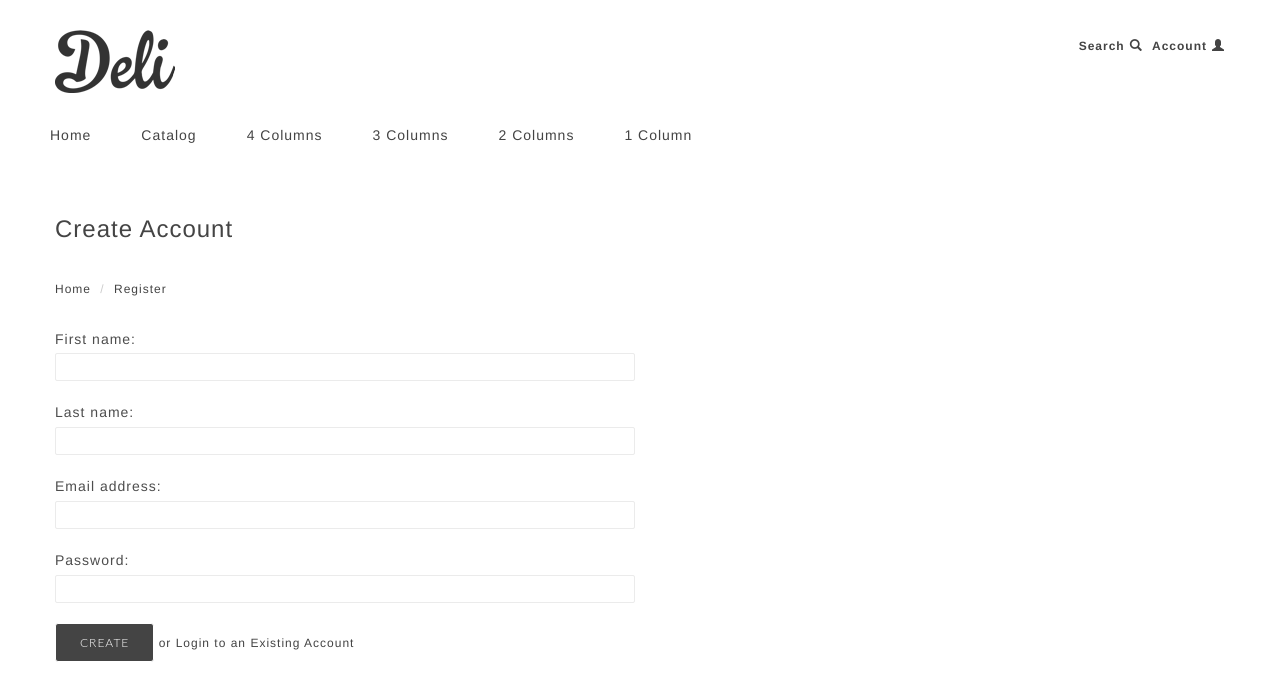
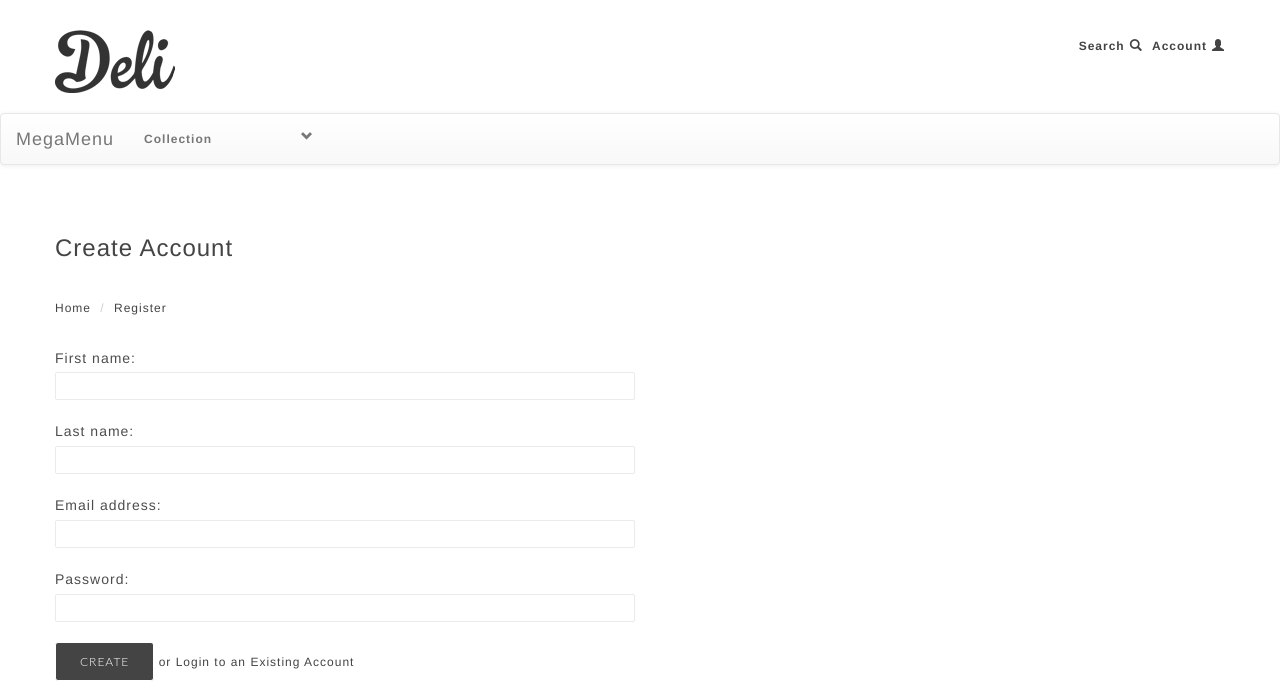
Before and after one commit to saifulazad/Delijango, a Django app: page /signup/ in a window 1280 px wide. Shown: the top 700 px of the page. Run offline with Django 3.2, Linux system fonts and the light colour scheme; grey boxes labelled with a size stand in for pictures from a placeholder-image service; some libraries are stand-ins or nearby versions.

```diff
--- a/Delijango/settings.py
+++ b/Delijango/settings.py
@@ -24,7 +24,6 @@ SECRET_KEY = '@1yu+ge0-j3k!hej@wulu2%po2!^*rbqzsz9h%59b)4&4q2m4&'
 
 # SECURITY WARNING: don't run with debug turned on in production!
 DEBUG = True
-
 # ALLOWED_HOSTS = ['*']
 
 
--- a/template/login.html
+++ b/customer/templates/customers/login.html
@@ -35,7 +35,7 @@
 
         <div class="action_bottom">
           <input class="button" type="submit" value="Sign In">
-          <span class="note">or <a href="signup.html">Register a new Account</a></span>
+          <span class="note">or <a href="{% url 'signup' %}">Register a new Account</a></span>
         </div>
 
       </form>
--- a/customer/templates/customers/signup.html
+++ b/customer/templates/customers/signup.html
@@ -20,7 +20,7 @@
                     {{form.as_p}}
                      <div class="action_bottom">
                       <input class="button" type="submit" value="Create">
-                      <span class="note">or <a href="login.html">Login to an Existing Account</a></span>
+                      <span class="note">or <a href={% url 'login' %}>Login to an Existing Account</a></span>
                     </div>
                   </form>
                 </div><!-- #register -->
--- a/customer/views.py
+++ b/customer/views.py
@@ -62,4 +62,4 @@ def signup(request):
 def login(request):
     # latest_question_list = Question.objects.order_by('-pub_date')[:5]
     context = {'latest_question_list': 'Hello saddi '}
-    return render(request, 'login.html', context)
+    return render(request, 'customers/login.html', context)
--- a/static/css/style.css
+++ b/static/css/style.css
@@ -988,113 +988,90 @@ article .add-to-cart .button {
 
 /*mega menu css starts*/
 
-#menu {
-     list-style:none;
-    height:43px;
-
-    /* Rounded Corners */
-
-    -moz-border-radius: 10px;
-    -webkit-border-radius: 10px;
-    border-radius: 10px;
-
+.navbar-nav>li>.dropdown-menu {
+  margin-top: 20px;
+  border-top-left-radius: 4px;
+  border-top-right-radius: 4px;
 }
 
-#menu li {
-    float:left;
-    display:block;
-    text-align:center;
-    position:relative;
-    padding: 4px 10px 4px 10px;
-    margin-right:30px;
-    margin-top:7px;
-    border:none;
+.navbar-default .navbar-nav>li>a {
+  width: 200px;
+  font-weight: bold;
 }
 
-/*#menu li:hover {*/
-    /*border: 1px solid #777777;*/
-    /*padding: 4px 9px 4px 9px;*/
-
-    /*!* Background color and gradients *!*/
-
-    /*background: #F4F4F4;*/
-    /*background: -moz-linear-gradient(top, #F4F4F4, #EEEEEE);*/
-    /*background: -webkit-gradient(linear, 0% 0%, 0% 100%, from(#F4F4F4), to(#EEEEEE));*/
-
-    /*!* Rounded corners *!*/
-
-    /*-moz-border-radius: 5px 5px 0px 0px;*/
-    /*-webkit-border-radius: 5px 5px 0px 0px;*/
-    /*border-radius: 5px 5px 0px 0px;*/
-/*}*/
-
-#menu li a {
-    font-size:14px;
-    display:block;
-    outline:0;
-    text-decoration:none;
+.mega-dropdown {
+  position: static !important;
+  width: 100%;
 }
 
-#menu li:hover a {
-    color:#161616;
-    text-shadow: 1px 1px 1px #FFFFFF;
+.mega-dropdown-menu {
+  padding: 20px 0px;
+  width: 100%;
+  box-shadow: none;
+  -webkit-box-shadow: none;
 }
 
-.dropdown_1column,
-.dropdown_2columns,
-.dropdown_3columns,
-.dropdown_4columns,
-.dropdown_5columns {
-    margin:4px auto;
-    position:absolute;
-    left:-999em; /* Hides the drop down */
-    text-align:left;
-    padding:10px 5px 10px 5px;
-    border:1px solid #777777;
-    border-top:none;
-
-    /* Gradient background */
-    background:#F4F4F4;
-    background: -moz-linear-gradient(top, #EEEEEE, #BBBBBB);
-    background: -webkit-gradient(linear, 0% 0%, 0% 100%, from(#EEEEEE), to(#BBBBBB));
-
-    /* Rounded Corners */
-    -moz-border-radius: 0px 5px 5px 5px;
-    -webkit-border-radius: 0px 5px 5px 5px;
-    border-radius: 0px 5px 5px 5px;
+.mega-dropdown-menu:before {
+  content: "";
+  border-bottom: 15px solid #fff;
+  border-right: 17px solid transparent;
+  border-left: 17px solid transparent;
+  position: absolute;
+  top: -15px;
+  left: 285px;
+  z-index: 10;
 }
 
-.dropdown_1column {width: 140px;}
-.dropdown_2columns {width: 280px;}
-.dropdown_3columns {width: 420px;}
-.dropdown_4columns {width: 560px;}
-.dropdown_5columns {width: 700px;}
-
-#menu li:hover .dropdown_1column,
-#menu li:hover .dropdown_2columns,
-#menu li:hover .dropdown_3columns,
-#menu li:hover .dropdown_4columns,
-#menu li:hover .dropdown_5columns {
-    left:-1px;top:auto;
+.mega-dropdown-menu:after {
+  content: "";
+  border-bottom: 17px solid #ccc;
+  border-right: 19px solid transparent;
+  border-left: 19px solid transparent;
+  position: absolute;
+  top: -17px;
+  left: 283px;
+  z-index: 8;
 }
 
-.col_1,
-.col_2,
-.col_3,
-.col_4,
-.col_5 {
-    display:inline;
-    float: left;
-    position: relative;
-    margin-left: 5px;
-    margin-right: 5px;
+.mega-dropdown-menu > li > ul {
+  padding: 0;
+  margin: 0;
 }
-.col_1 {width:130px;}
-.col_2 {width:270px;}
-.col_3 {width:410px;}
-.col_4 {width:550px;}
-.col_5 {width:690px;}
 
+.mega-dropdown-menu > li > ul > li {
+  list-style: none;
+}
+
+.mega-dropdown-menu > li > ul > li > a {
+  display: block;
+  padding: 3px 20px;
+  clear: both;
+  font-weight: normal;
+  line-height: 1.428571429;
+  color: #999;
+  white-space: normal;
+}
+
+.mega-dropdown-menu > li ul > li > a:hover,
+.mega-dropdown-menu > li ul > li > a:focus {
+  text-decoration: none;
+  color: #444;
+  background-color: #f5f5f5;
+}
+
+.mega-dropdown-menu .dropdown-header {
+  color: #428bca;
+  font-size: 18px;
+  font-weight: bold;
+}
+
+.mega-dropdown-menu form {
+  margin: 3px 20px;
+}
+
+.mega-dropdown-menu .form-group {
+  margin-bottom: 3px;
+}
 
 
 /*single products style*/
--- a/static/js/externaljs.js
+++ b/static/js/externaljs.js
@@ -101,4 +101,9 @@ $(document).ready(function() {
 
     $('#my-image').imageTooltip();
 
+    $(".mega-dropdown").click(function(e){
+        console.log('ddsss')
+        e.stopPropagation();
+    });
+
 });
--- a/template/base.html
+++ b/template/base.html
@@ -260,63 +260,109 @@
 
 
 {#    mega menu starts#}
-    <ul id="menu">
-        <li><a href="#">Home</a></li>
-        <li><a href="#" class="drop">Catalog</a>
-            <div class="dropdown_5columns">
-                <div class="col_5">
-                <p>This is a 5 Columns content</p>
+   <nav class="navbar navbar-default">
+    <div class="navbar-header">
+      <button class="navbar-toggle" type="button" data-toggle="collapse" data-target=".js-navbar-collapse">
+        <span class="sr-only">Toggle navigation</span>
+        <span class="icon-bar"></span>
+        <span class="icon-bar"></span>
+        <span class="icon-bar"></span>
+      </button>
+      <a class="navbar-brand" href="#">MegaMenu</a>
     </div>
-                <div class="col_1">
-                <p>This is a 1 Column content</p>
+
+
+    <div class="collapse navbar-collapse js-navbar-collapse">
+      <ul class="nav navbar-nav">
+        <li class="dropdown mega-dropdown">
+          <a href="#" class="dropdown-toggle" data-toggle="dropdown">Collection <span class="glyphicon glyphicon-chevron-down pull-right"></span></a>
+
+          <ul class="dropdown-menu mega-dropdown-menu row">
+            <li class="col-sm-3">
+              <ul>
+                <li class="dropdown-header">New in Stores</li>
+                <div id="myCarousel" class="carousel slide" data-ride="carousel">
+                  <div class="carousel-inner">
+                    <div class="item active">
+                      <a href="#"><img src="http://placehold.it/254x150/3498db/f5f5f5/&text=New+Collection" class="img-responsive" alt="product 1"></a>
+                      <h4><small>Summer dress floral prints</small></h4>
+                      <button class="btn btn-primary" type="button">49,99 €</button>
+                      <button href="#" class="btn btn-default" type="button"><span class="glyphicon glyphicon-heart"></span> Add to Wishlist</button>
                     </div>
-                <div class="col_1">
-                <p>This is a 1 Column content</p>
+                    <!-- End Item -->
+                    <div class="item">
+                      <a href="#"><img src="http://placehold.it/254x150/ef5e55/f5f5f5/&text=New+Collection" class="img-responsive" alt="product 2"></a>
+                      <h4><small>Gold sandals with shiny touch</small></h4>
+                      <button class="btn btn-primary" type="button">9,99 €</button>
+                      <button href="#" class="btn btn-default" type="button"><span class="glyphicon glyphicon-heart"></span> Add to Wishlist</button>
                     </div>
-                <div class="col_1">
-                <p>This is a 1 Column content</p>
+                    <!-- End Item -->
+                    <div class="item">
+                      <a href="#"><img src="http://placehold.it/254x150/2ecc71/f5f5f5/&text=New+Collection" class="img-responsive" alt="product 3"></a>
+                      <h4><small>Denin jacket stamped</small></h4>
+                      <button class="btn btn-primary" type="button">49,99 €</button>
+                      <button href="#" class="btn btn-default" type="button"><span class="glyphicon glyphicon-heart"></span> Add to Wishlist</button>
                     </div>
-                <div class="col_1">
-                <p>This is a 1 Column content</p>
+                    <!-- End Item -->
                   </div>
-                <div class="col_1">
-                <p>This is a 1 Column content</p>
+                  <!-- End Carousel Inner -->
                 </div>
-                <div class="col_4">
-                <p>This is a 4 Columns content</p>
+                <!-- /.carousel -->
+                <li class="divider"></li>
+                <li><a href="#">View all Collection <span class="glyphicon glyphicon-chevron-right pull-right"></span></a></li>
+              </ul>
+            </li>
+            <li class="col-sm-3">
+              <ul>
+                <li class="dropdown-header">Dresses</li>
+                <li><a href="#">Unique Features</a></li>
+                <li><a href="#">Image Responsive</a></li>
+                <li><a href="#">Auto Carousel</a></li>
+                <li><a href="#">Newsletter Form</a></li>
+                <li><a href="#">Four columns</a></li>
+                <li class="divider"></li>
+                <li class="dropdown-header">Tops</li>
+                <li><a href="#">Good Typography</a></li>
+              </ul>
+            </li>
+            <li class="col-sm-3">
+              <ul>
+                <li class="dropdown-header">Jackets</li>
+                <li><a href="#">Easy to customize</a></li>
+                <li><a href="#">Glyphicons</a></li>
+                <li><a href="#">Pull Right Elements</a></li>
+                <li class="divider"></li>
+                <li class="dropdown-header">Pants</li>
+                <li><a href="#">Coloured Headers</a></li>
+                <li><a href="#">Primary Buttons & Default</a></li>
+                <li><a href="#">Calls to action</a></li>
+              </ul>
+            </li>
+            <li class="col-sm-3">
+              <ul>
+                <li class="dropdown-header">Accessories</li>
+                <li><a href="#">Default Navbar</a></li>
+                <li><a href="#">Lovely Fonts</a></li>
+                <li><a href="#">Responsive Dropdown </a></li>
+                <li class="divider"></li>
+                <li class="dropdown-header">Newsletter</li>
+                <form class="form" role="form">
+                  <div class="form-group">
+                    <label class="sr-only" for="email">Email address</label>
+                    <input type="email" class="form-control" id="email" placeholder="Enter email">
                   </div>
-                <div class="col_1">
-                <p>This is a 1 Column content</p>
-                </div>
-                <div class="col_3">
-                <p>This is a 3 Columns content</p>
-                </div>
-                <div class="col_2">
-                <p>This is a 2 Columns content</p>
-            </div>
-        </div>
-        </li>
-        <li><a href="#" class="drop">4 Columns</a>
-            <div class="dropdown_4columns">
-            <p>4 Columns content</p>
-            </div>
-        </li>
-        <li><a href="#" class="drop">3 Columns</a>
-            <div class="dropdown_3columns">
-            <p>3 Columns content</p>
-            </div>
-        </li>
-        <li><a href="#" class="drop">2 Columns</a>
-            <div class="dropdown_2columns">
-            <p>2 Columns content</p>
-            </div>
-        </li>
-        <li><a href="#" class="drop">1 Column</a>
-            <div class="dropdown_1column">
-            <p>1 Column content</p>
-            </div>
+                  <button type="submit" class="btn btn-primary btn-block">Sign in</button>
+                </form>
+              </ul>
             </li>
           </ul>
+
+        </li>
+      </ul>
+
+    </div>
+    <!-- /.nav-collapse -->
+  </nav>
 </header>
 
 
```
Also changed, not shown: db.sqlite3. Lines whose indentation alone changed are shown as unchanged.
